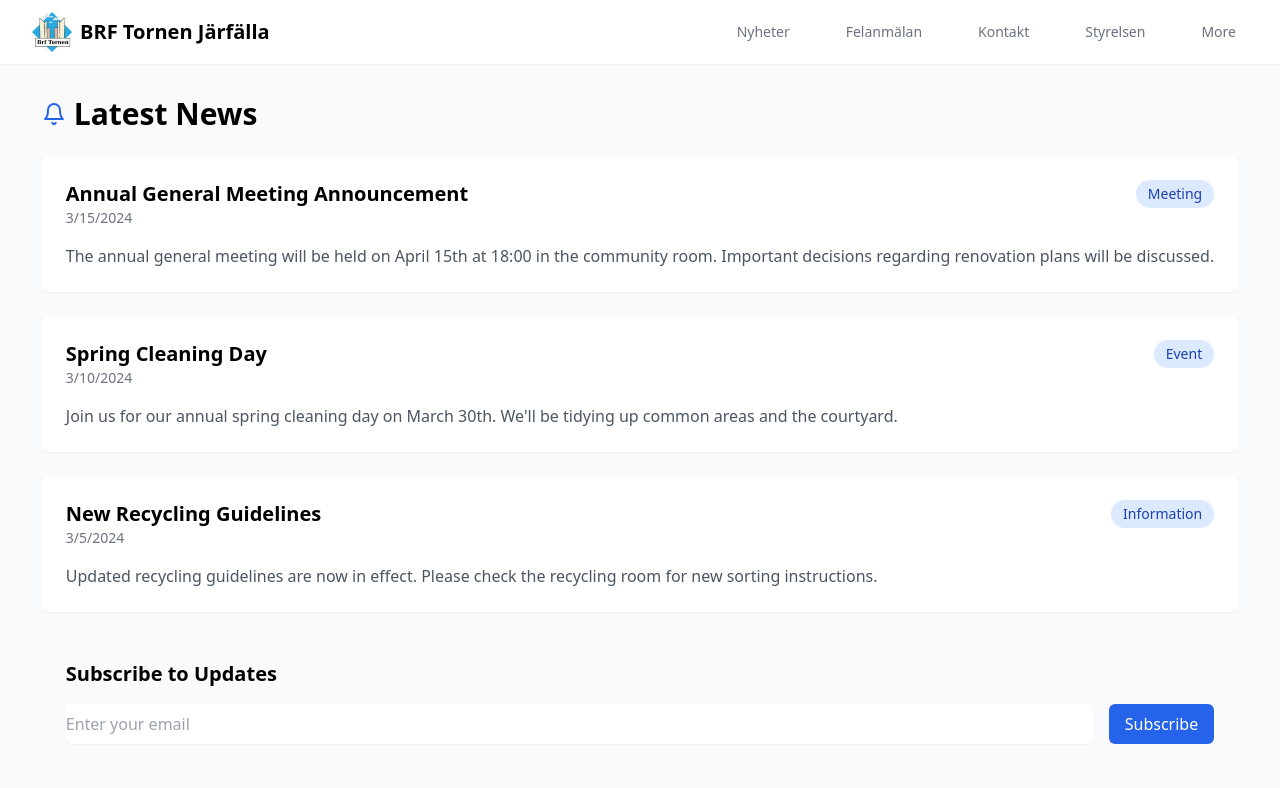
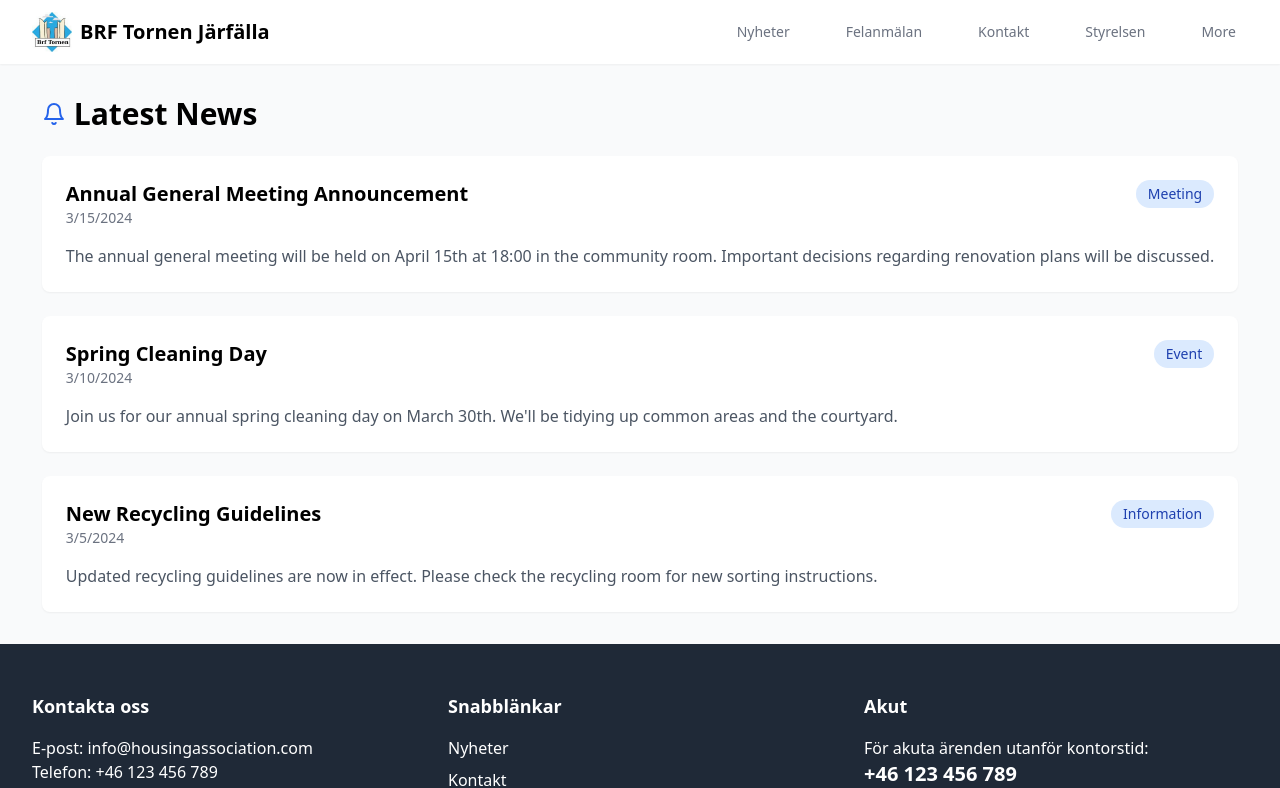
Before and after one commit to robinjac/brftornen, a React (Vite) app: page /news in a window 1280 px wide. Shown: the top 788 px of the page. Built offline with nearby package versions, Linux system fonts and the light colour scheme.

Commit message:
Remove subscribe

```diff
--- a/src/pages/News.tsx
+++ b/src/pages/News.tsx
@@ -25,23 +25,6 @@ const News = () => {
           </article>
         ))}
       </div>
-
-      <div className="bg-gray-50 rounded-lg p-6 mt-8">
-        <h2 className="text-xl font-semibold mb-4">Subscribe to Updates</h2>
-        <form className="flex gap-4">
-          <input
-            type="email"
-            placeholder="Enter your email"
-            className="flex-1 rounded-md border-gray-300 shadow-sm focus:border-blue-300 focus:ring focus:ring-blue-200 focus:ring-opacity-50"
-          />
-          <button
-            type="submit"
-            className="px-4 py-2 bg-blue-600 text-white rounded-md hover:bg-blue-700 focus:outline-none focus:ring-2 focus:ring-blue-500 focus:ring-offset-2"
-          >
-            Subscribe
-          </button>
-        </form>
-      </div>
     </div>
   );
 };
```
